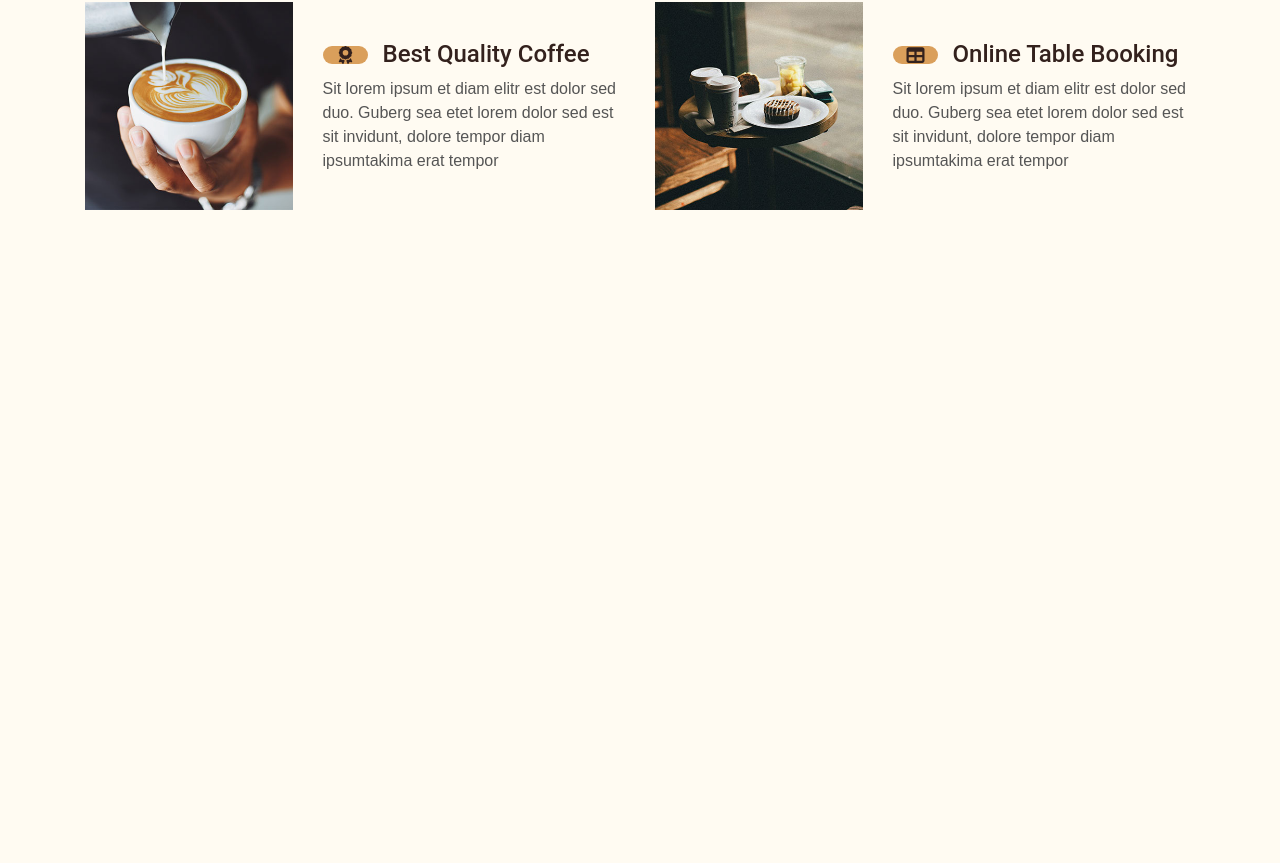
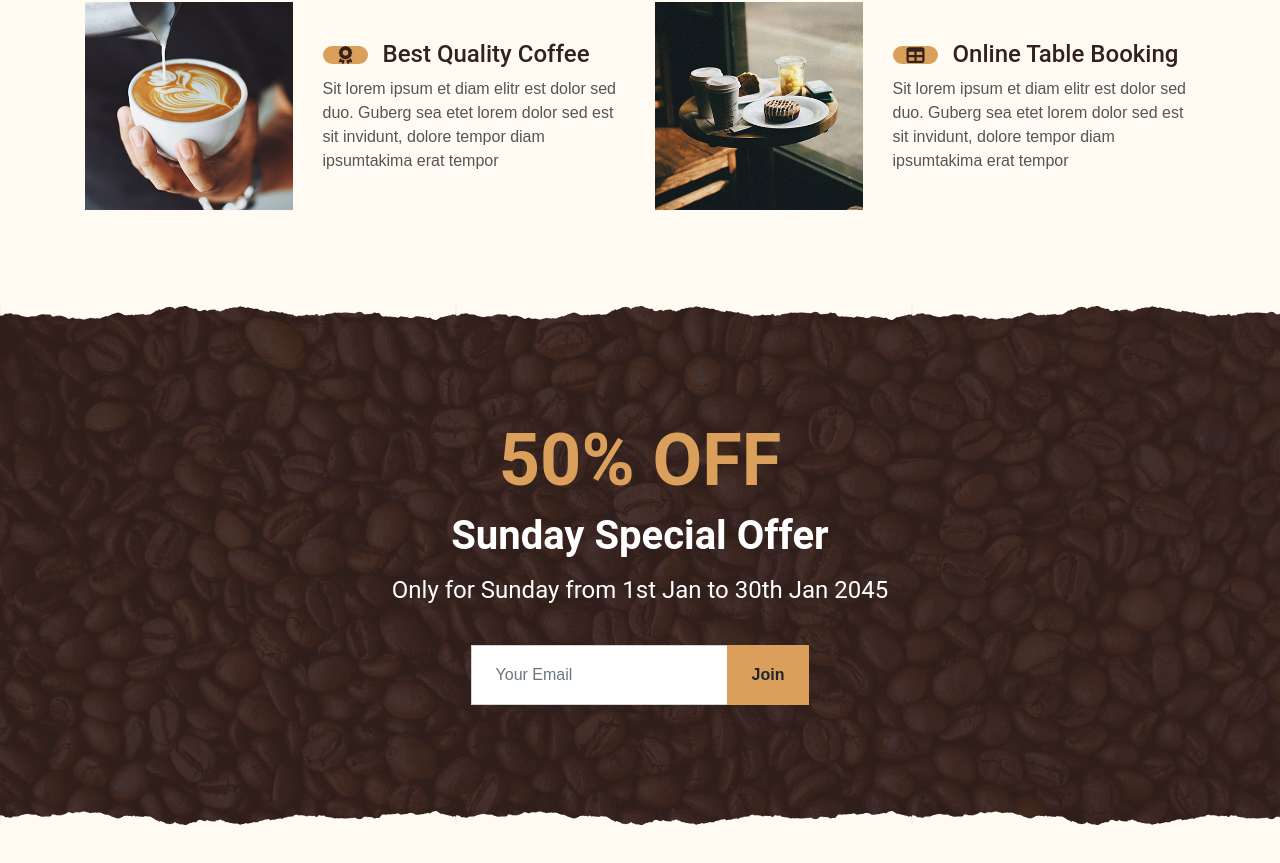
Before and after one commit to Hooseinsalari/next-coffee, a Next.js app: page / in a window 1280 px wide. Shown: the part 2141-3004 px from the top of the page. Before the commit the page ends 2399 px from the top, so only its background shows below. Built offline with nearby package versions, Linux system fonts and the light colour scheme.

Commit message:
feat(Offer): implement offer section

```diff
--- a/components/templates/Index/Offer.js
+++ b/components/templates/Index/Offer.js
@@ -1,11 +1,62 @@
-import React from 'react';
+import React, { useState } from "react";
 
 const Offer = () => {
-    return (
-        <div>
+  const [input, setInput] = useState("");
 
+  const submitHandler = async (e) => {
+    e.preventDefault();
+
+    if (input.trim()) {
+      const response = await fetch("http://localhost:4000/newsletters", {
+        method: "POST",
+        headers: {
+          "Content-Type": "application/json",
+        },
+        body: JSON.stringify({
+          email: input.trim(),
+        }),
+      });
+    }
+
+    setInput("");
+  };
+
+  return (
+    <>
+      <div className="offer container-fluid my-5 py-5 text-center position-relative overlay-top overlay-bottom">
+        <div className="container py-5">
+          <h1 className="display-3 text-primary mt-3">50% OFF</h1>
+          <h1 className="text-white mb-3">Sunday Special Offer</h1>
+          <h4 className="text-white font-weight-normal mb-4 pb-3">
+            Only for Sunday from 1st Jan to 30th Jan 2045
+          </h4>
+          <form
+            onSubmit={submitHandler}
+            className="form-inline justify-content-center mb-4"
+          >
+            <div className="input-group">
+              <input
+                value={input}
+                onChange={(e) => setInput(e.target.value)}
+                type="email"
+                className="form-control p-4"
+                placeholder="Your Email"
+                style={{ height: "60px" }}
+              />
+              <div className="input-group-append">
+                <button
+                  className="btn btn-primary font-weight-bold px-4"
+                  type="submit"
+                >
+                  Join
+                </button>
+              </div>
+            </div>
+          </form>
         </div>
-    );
+      </div>
+    </>
+  );
 };
 
 export default Offer;
--- a/pages/index.js
+++ b/pages/index.js
@@ -1,4 +1,5 @@
 import About from "@/components/modules/About/About";
+import Offer from "@/components/templates/Index/Offer";
 import Services from "@/components/templates/Index/Services";
 import Slider from "@/components/templates/Index/Slider";
 
@@ -8,6 +9,7 @@
       <Slider />
       <About />
       <Services />
+      <Offer />
     </>
   );
 }
```
